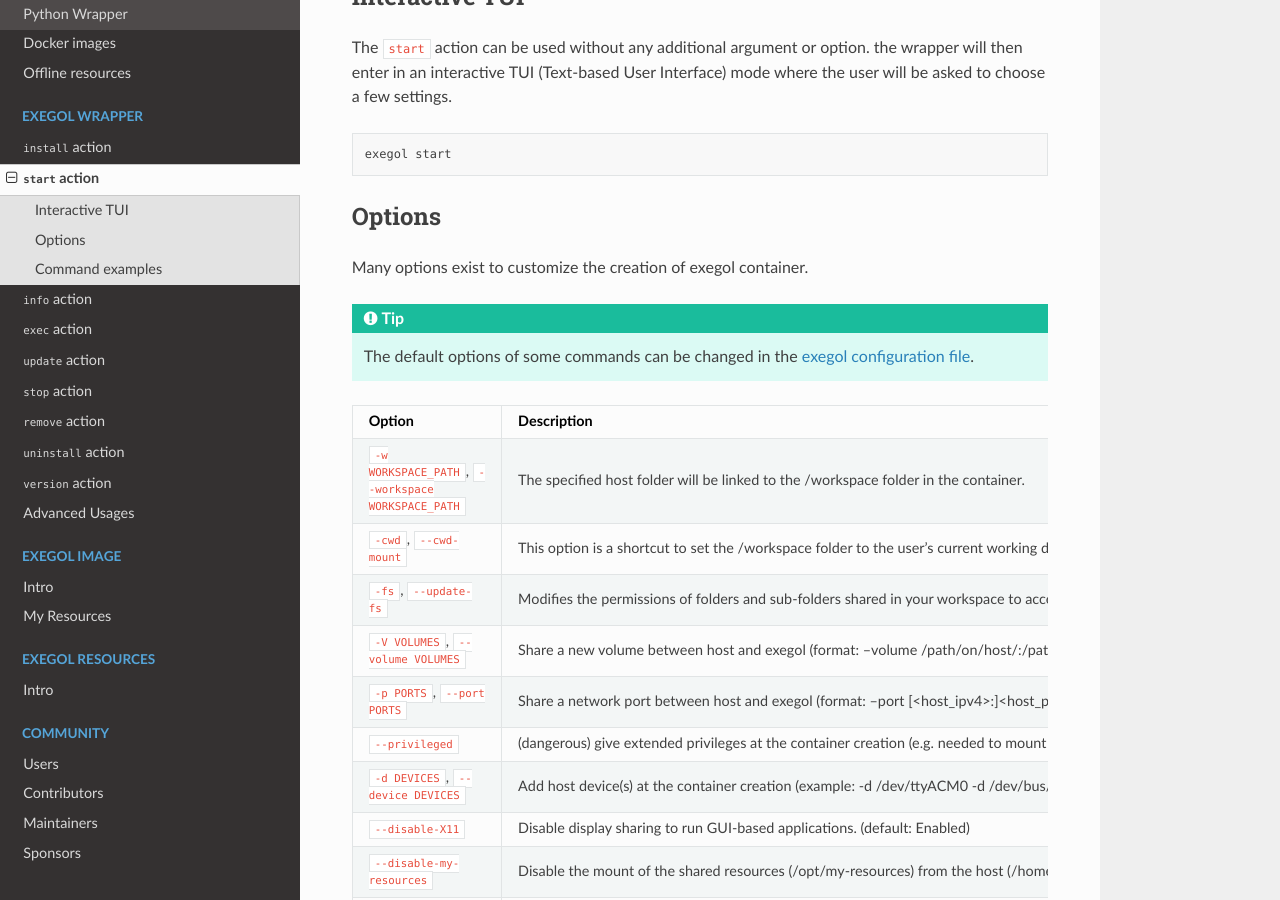
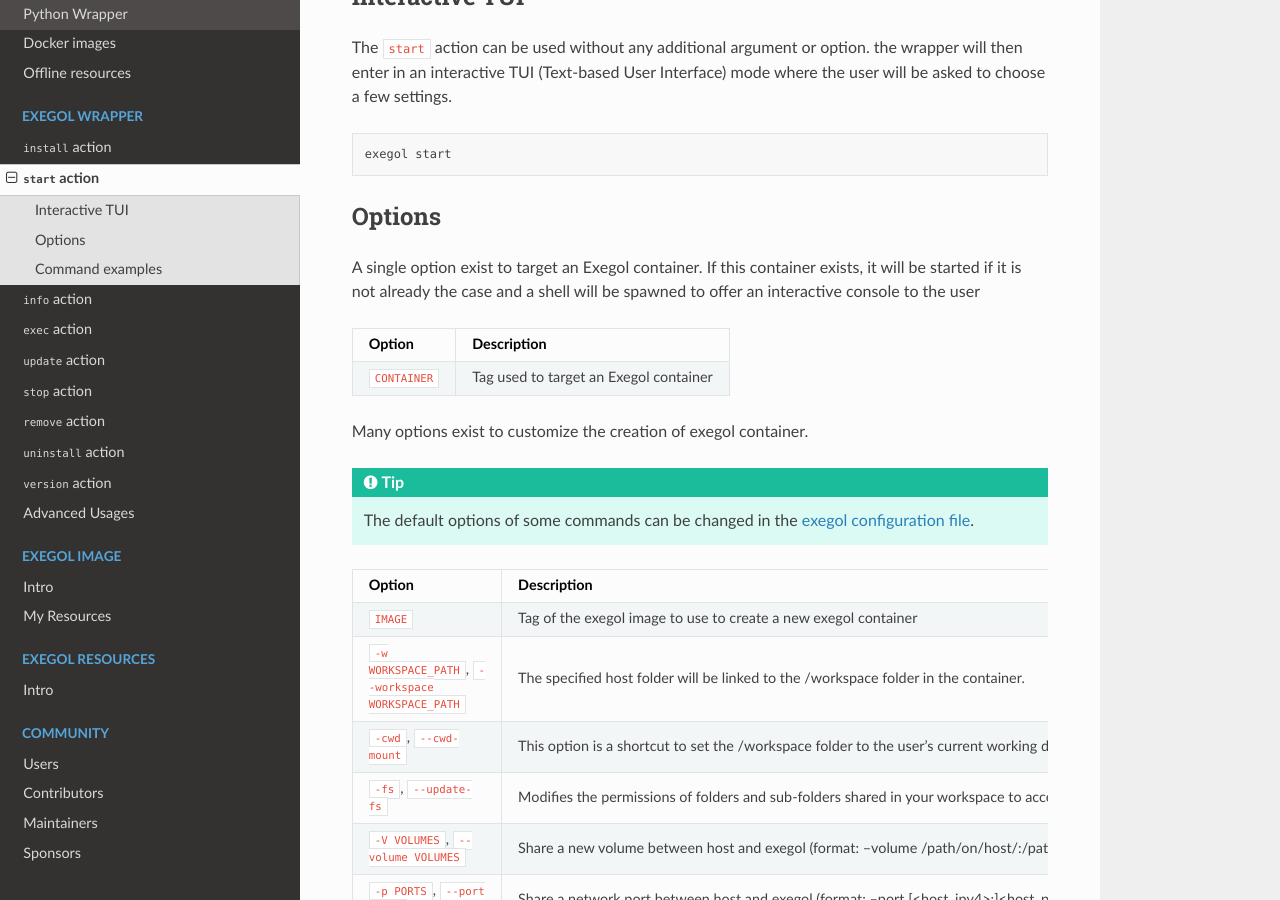
Before and after one commit to ThePorgs/Exegol-docs, a Sphinx documentation site: the page built from source/exegol-wrapper/start.rst, in a window 1280 px wide and 900 px high, scrolled down 474 px. Built offline with Sphinx 7.4.7 and the Read the Docs theme 2.0.0, drawn with Linux system fonts in a browser that asks for light colours.

Commit message:
Add positional option to start

```diff
--- a/source/exegol-wrapper/start.rst
+++ b/source/exegol-wrapper/start.rst
@@ -24,6 +24,15 @@
 Options
 -------
 
+A single option exist to target an Exegol container.
+If this container exists, it will be started if it is not already the case and a shell will be spawned to offer an interactive console to the user
+
+========================= ===============================
+ Option                   Description
+========================= ===============================
+``CONTAINER``             Tag used to target an Exegol container
+========================= ===============================
+
 Many options exist to customize the creation of exegol container.
 
 .. tip::
@@ -32,6 +41,7 @@
 =========================================================== ===============================
  Option                                                     Description
 =========================================================== ===============================
+``IMAGE``                                                   Tag of the exegol image to use to create a new exegol container
 ``-w WORKSPACE_PATH``, ``--workspace WORKSPACE_PATH``       The specified host folder will be linked to the /workspace folder in the container.
 ``-cwd``, ``--cwd-mount``                                   This option is a shortcut to set the /workspace folder to the user's current working directory (pwd).
 ``-fs``, ``--update-fs``                                    Modifies the permissions of folders and sub-folders shared in your workspace to access the files created within the container using your host user account. (default: Disabled)
```
